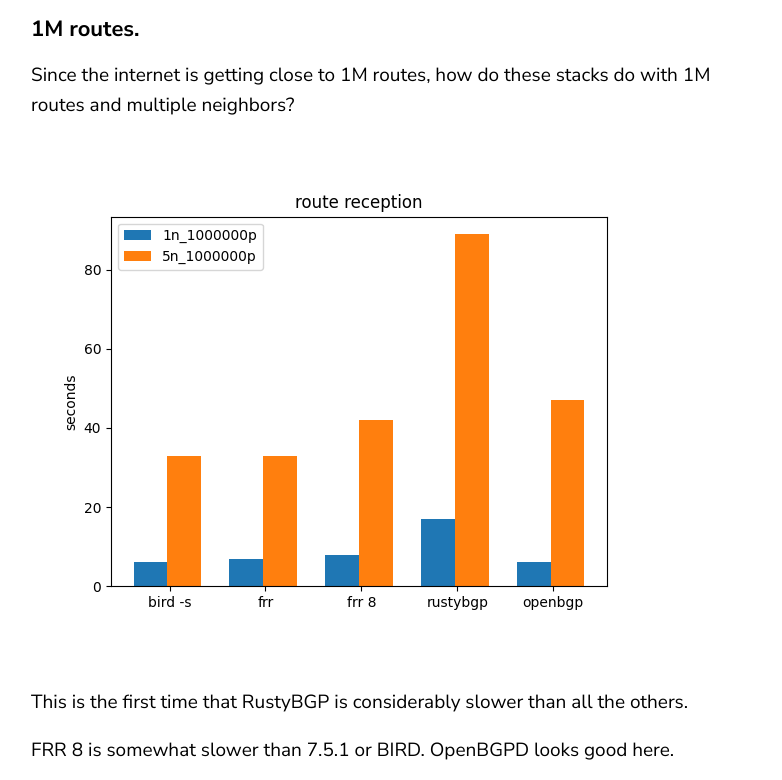
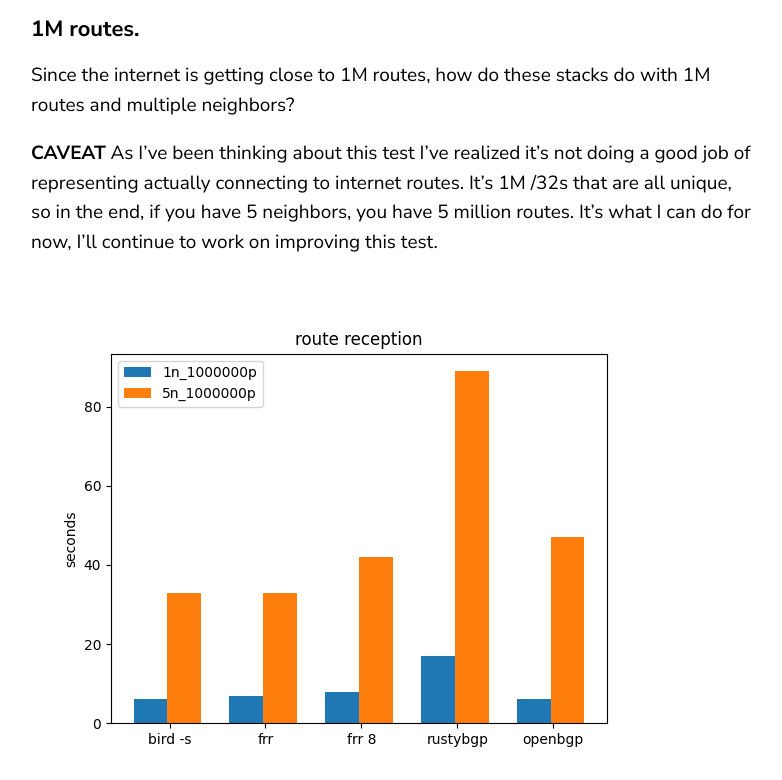
Before and after one commit to elegantnetwork/elegantnetwork.github.io, a Jekyll site: the page built from _posts/2021-08-09-followup-measuring-BGP-stacks.md, in a window 1280 px wide and 900 px high, scrolled down 12297 px, cut to the strip 120-900 px from the top of the window. Shown: the whole strip, without its empty margins (69-851 px from the left). Built offline with Jekyll 4.4.1, drawn with Linux system fonts in a browser that asks for light colours; comment, search, counter and statistics services are not loaded.

Commit message:
added caveat about 1M route test

```diff
--- a/_posts/2021-08-09-followup-measuring-BGP-stacks.md
+++ b/_posts/2021-08-09-followup-measuring-BGP-stacks.md
@@ -112,6 +112,8 @@
 
 ## 1M routes.
  Since the internet is getting close to 1M routes, how do these stacks do with 1M routes and multiple neighbors?
+
+ **CAVEAT** As I've been thinking about this test I've realized it's not doing a good job of representing actually connecting to internet routes. It's 1M /32s that are all unique, so in the end, if you have 5 neighbors, you have 5 million routes. It's what I can do for now, I'll continue to work on improving this test.
 
 ![route reception time](/assets/images/2021-08-followup-bgp-stacks/AMD-3950/bgperf_1M_route_reception.png)
 
```
